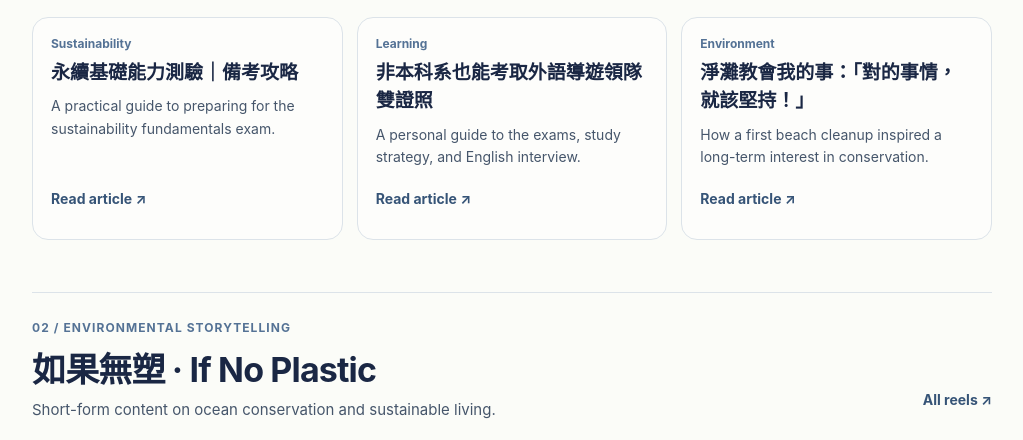
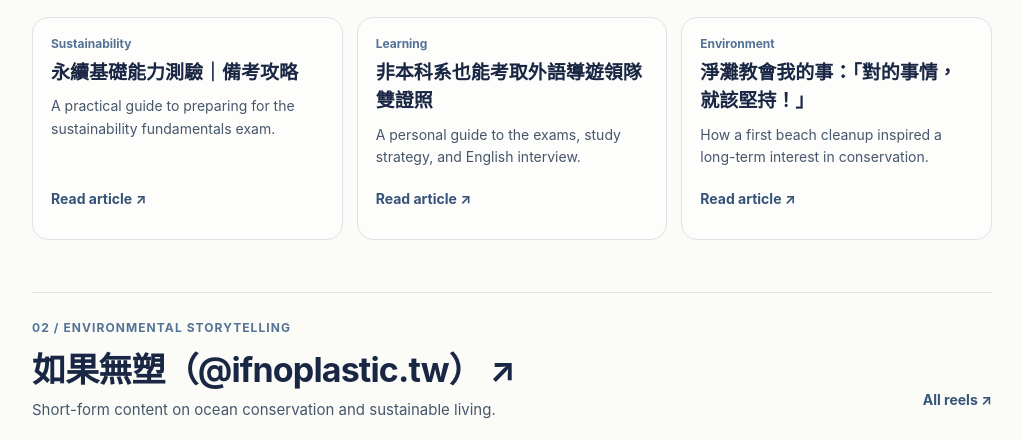
Before and after one commit to Hungtsai0223/hungpenguin, an Astro site: page /blog in a window 1280 px wide. Shown: the part 469-909 px from the top of the page, without its empty margins (128-1151 px from the left). Built offline with nearby package versions, Linux system fonts and the light colour scheme; Astro itself is replaced by a stand-in of ours; grey boxes are pictures that could not be loaded.

Commit message:
Use Chinese brand name and linked Instagram handle in Works heading

```diff
--- a/src/pages/blog.astro
+++ b/src/pages/blog.astro
@@ -38,7 +38,7 @@ const instagram = "https://www.instagram.com/ifnoplastic.tw/reels/";
     </section>
     <section id="videos" class="section">
       <header class="section-head">
-        <div><p class="eyebrow">02 / Environmental storytelling</p><h2><span lang="zh-Hant">如果無塑</span> · If No Plastic</h2><p>Short-form content on ocean conservation and sustainable living.</p></div>
+        <div><p class="eyebrow">02 / Environmental storytelling</p><h2><a class="brand-heading" href="https://www.instagram.com/ifnoplastic.tw/" target="_blank" rel="noopener noreferrer"><span lang="zh-Hant">如果無塑</span>（@ifnoplastic.tw） <span aria-hidden="true">↗</span></a></h2><p>Short-form content on ocean conservation and sustainable living.</p></div>
         <a class="text-link" href={instagram} target="_blank" rel="noopener noreferrer">All reels ↗</a>
       </header>
       <div class="reels">
@@ -132,6 +132,8 @@ const instagram = "https://www.instagram.com/ifnoplastic.tw/reels/";
   .section-head { display: flex; justify-content: space-between; align-items: end; flex-wrap: wrap; gap: 8px 20px; }
   .eyebrow { font-size: 12px; letter-spacing: .09em; text-transform: uppercase; font-weight: 750; color: #547295; margin-bottom: 6px; }
   h2 { margin: 0 0 6px; font-size: clamp(24px, 4vw, 34px); letter-spacing: -.025em; }
+  .brand-heading { text-decoration: none; overflow-wrap: anywhere; }
+  .brand-heading:hover { text-decoration: underline; text-underline-offset: 4px; }
   .section-head p:not(.eyebrow) { font-size: 15px; }
   .text-link { display: inline-flex; align-items: center; min-height: 44px; font-size: 14px; font-weight: 700; color: #365477; text-decoration: none; }
   .text-link:hover { text-decoration: underline; }
```
